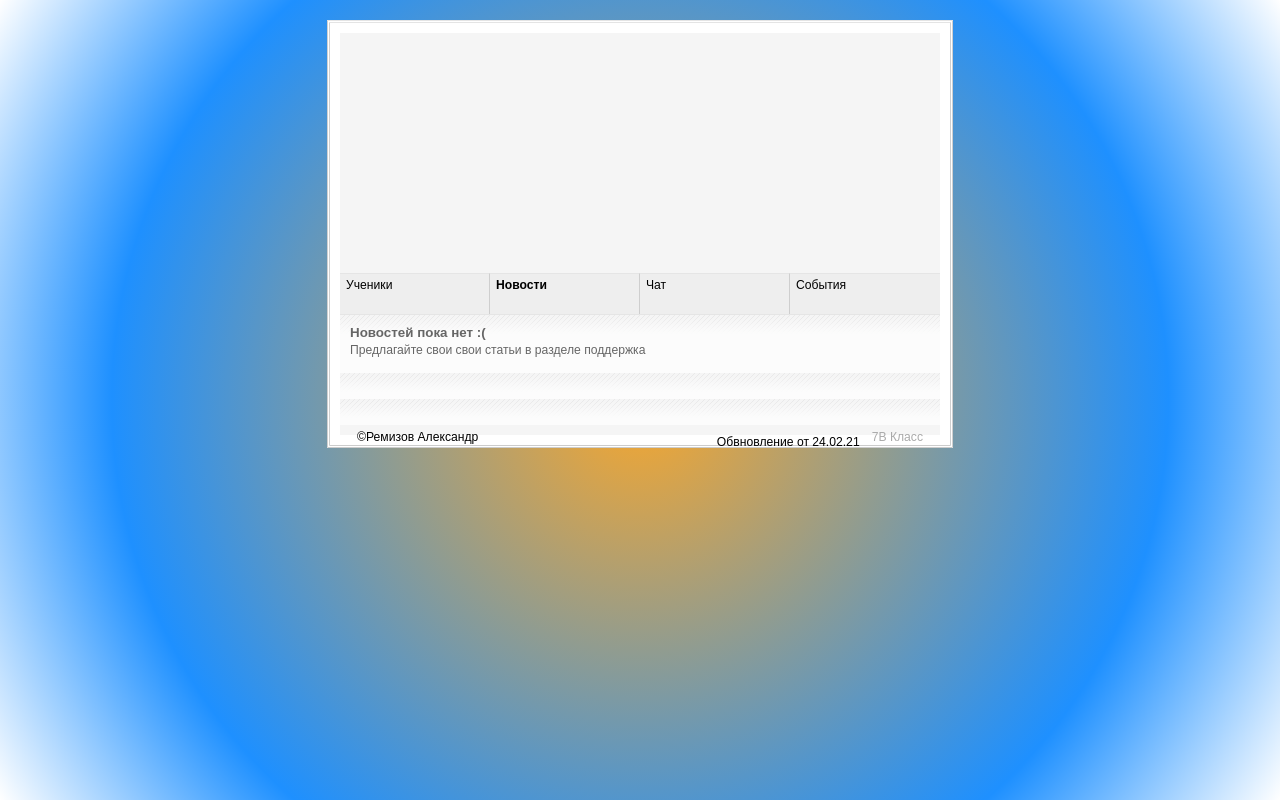
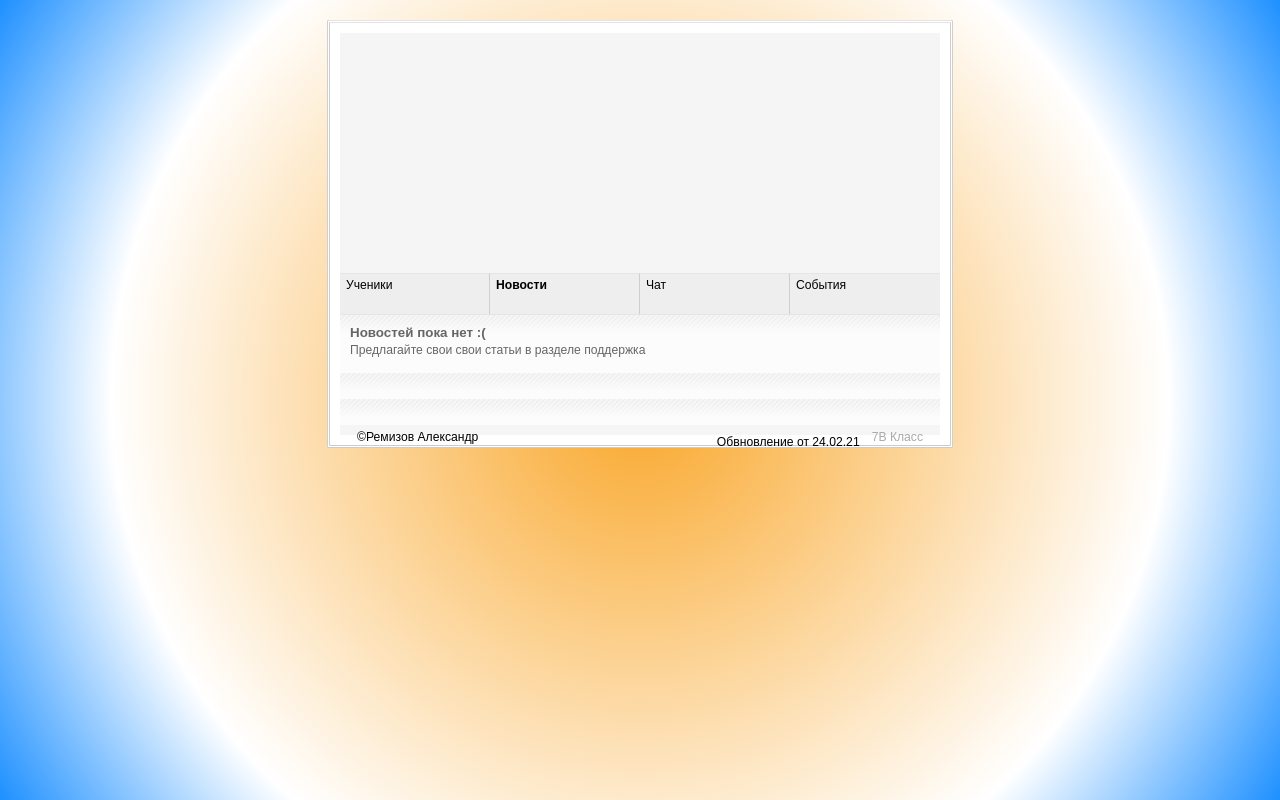
Before and after one commit to Trearn/7Klass, a plain HTML site: page new.html in a window 1280 px wide. Drawn offline with Linux system fonts and the light colour scheme.

Commit message:
Update default.css

```diff
--- a/default.css
+++ b/default.css
@@ -31,7 +31,7 @@ body {background:#CCC url(img/bg.gif) repeat-y fixed bottom center;color:#333;ma
 body {
   color: #FFF;
   background-color: #FD940A;
-  background-image: radial-gradient(circle, #F9A72B 0%, #1E90FF 70%, #FFFFFF 100%);
+  background-image: radial-gradient(circle, #F9A72B 0%, #FFFFFF 70%, #1E90FF 100%);
 }
 
  .text-overflow {
```
